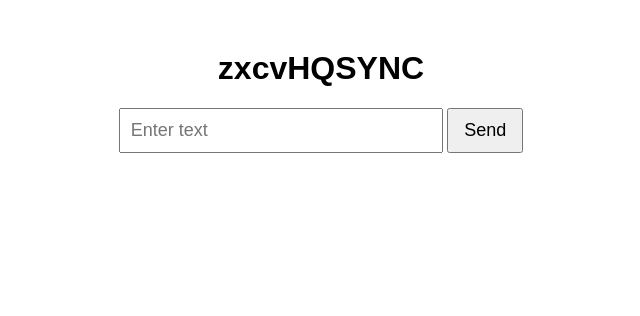
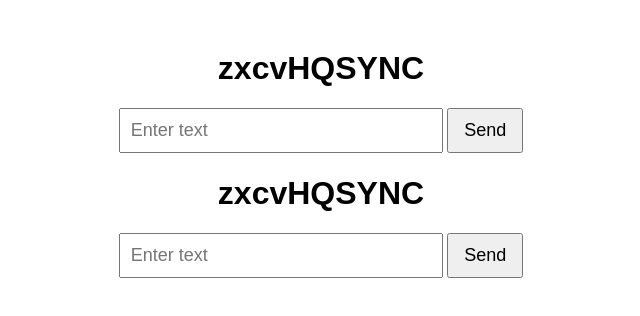
Before and after one commit to aln730/zxcvhqsync, a plain HTML site: page static/index.html in a window 1280 px wide. Shown: the whole page, without its empty margins (319-959 px from the left). Drawn offline with Linux system fonts and the light colour scheme.

Commit message:
Update index.html

```diff
--- a/static/index.html
+++ b/static/index.html
@@ -42,3 +42,47 @@
     </script>
 </body>
 </html>
+<!DOCTYPE html>
+<html lang="en">
+<head>
+    <meta charset="UTF-8">
+    <meta name="viewport" content="width=device-width, initial-scale=1.0">
+    <title>zxcvHQSYNC</title>
+    <style>
+        body {
+            font-family: Arial, sans-serif;
+            text-align: center;
+            margin-top: 50px;
+        }
+        input {
+            padding: 10px;
+            font-size: 18px;
+            width: 300px;
+        }
+        button {
+            padding: 10px 15px;
+            font-size: 18px;
+            cursor: pointer;
+        }
+    </style>
+</head>
+<body>
+    <h1>zxcvHQSYNC</h1>
+    <input type="text" id="textInput" placeholder="Enter text">
+    <button onclick="sendText()">Send</button>
+
+    <script>
+        function sendText() {
+            let text = document.getElementById("textInput").value;
+            fetch("/send", {
+                method: "POST",
+                headers: { "Content-Type": "application/x-www-form-urlencoded" },
+                body: "text=" + encodeURIComponent(text)
+            })
+            .then(response => response.text())
+            .then(data => console.log("Response:", data))
+            .catch(error => console.error("Error:", error));
+        }
+    </script>
+</body>
+</html>
```
